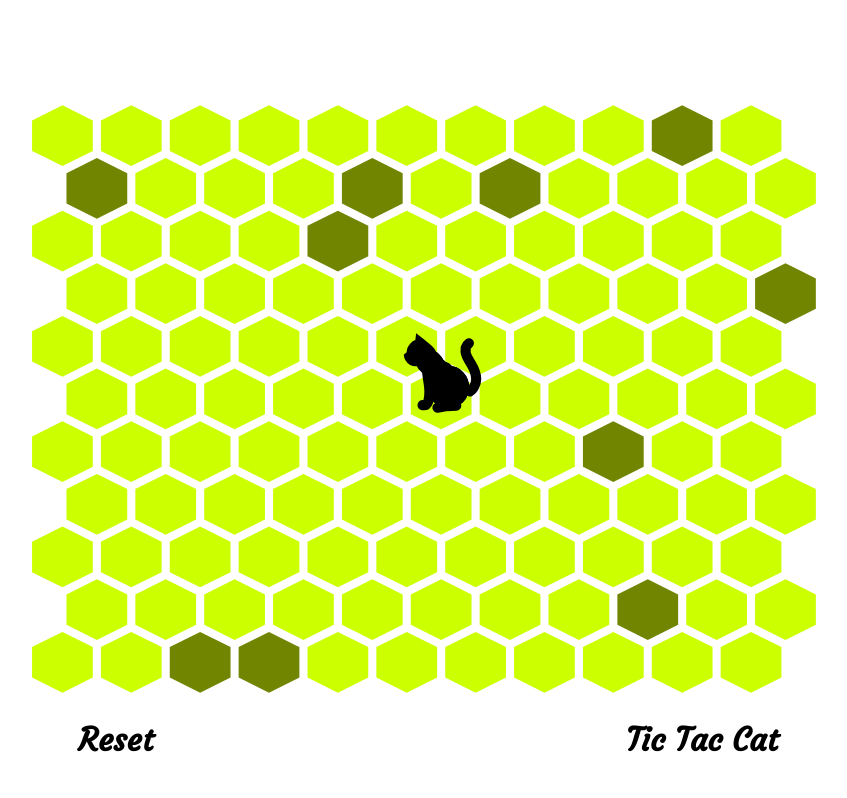
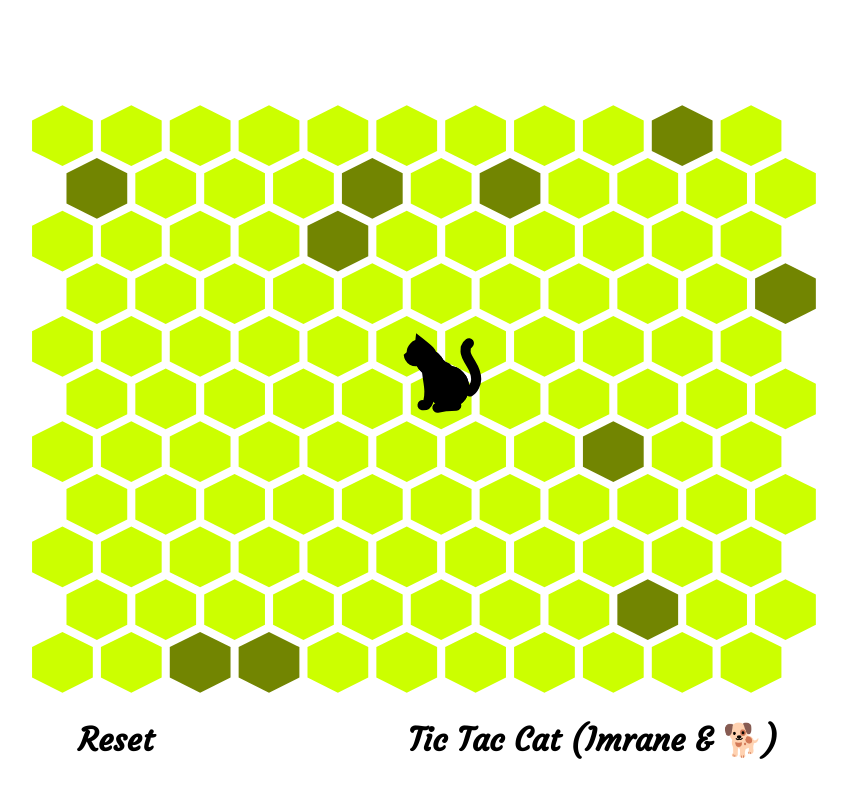
Before and after one commit to imadelakhaldev/imadelakhal.github.io, a plain HTML site: page tic_tac_cat/index.html in a window 1280 px wide. Shown: the whole page, without its empty margins (212-1059 px from the left). Drawn offline with Linux system fonts and the light colour scheme.

Commit message:
Update index.html

```diff
--- a/tic_tac_cat/index.html
+++ b/tic_tac_cat/index.html
@@ -119,7 +119,7 @@
 	</svg>
 	<div id="bar">
 		<div id="reset">Reset</div>
-		<div id="title">Tic Tac Cat</div>
+		<div id="title">Tic Tac Cat (Imrane & 🐕)</div>
 	</div>
 	<script  src="./script.js"></script>
 </body>
```
